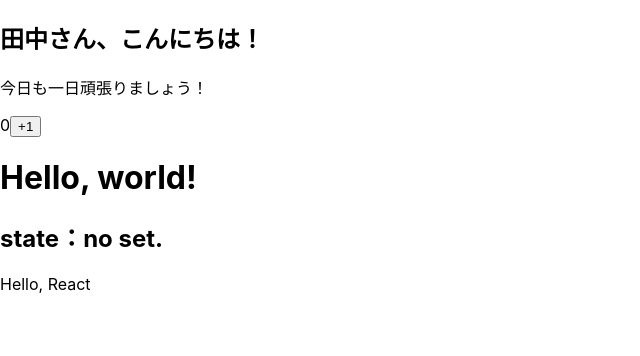
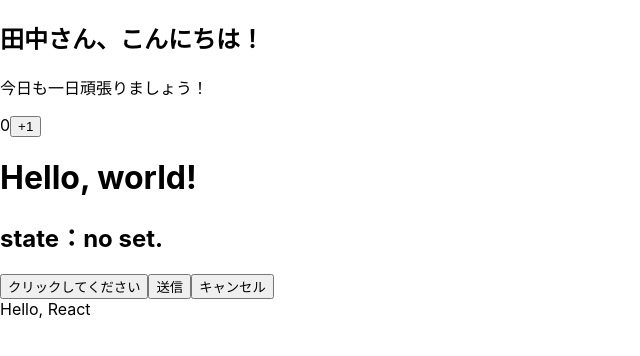
Before and after one commit to yutas123/ReactPractice, a React (Create React App) app: page / in a window 1280 px wide. Shown: the top 356 px of the page, without its empty margins (0-640 px from the left). Built offline with nearby package versions, Linux system fonts and the light colour scheme.

Commit message:
ボタン追加

```diff
--- a/src/App.js
+++ b/src/App.js
@@ -2,6 +2,7 @@ import React from 'react';
 import Greeting from './components/Greeting';
 import Counter from './components/Counter';
 import Square from './components/Square';
+import Button from './components/Button';
 
 // 親コンポーネント
 const App = () => {
@@ -17,11 +18,19 @@ const App = () => {
       <div className="mt-4">
         <Square />
       </div>
+      <div className="mt-4">
+        <Button label="クリックしてください" />
+        <Button label="送信" />
+        <Button label="キャンセル" />
+      </div>
       {/* ここで ParentComponent を使用 */}
       <ParentComponent />
     </div>
   );
 };
+
+
+
 
 // 親コンポーネント
 function ParentComponent() {
--- /dev/null
+++ b/src/components/Button.tsx
@@ -0,0 +1,13 @@
+import React from 'react';
+
+type ButtonProps = {
+  label: string;
+};
+
+const Button: React.FC<ButtonProps> = (props) => {
+  return <button>{props.label}</button>;
+};
+
+const names: Array<string> = ['Alice', 'Bob'];
+
+export default Button;
```
